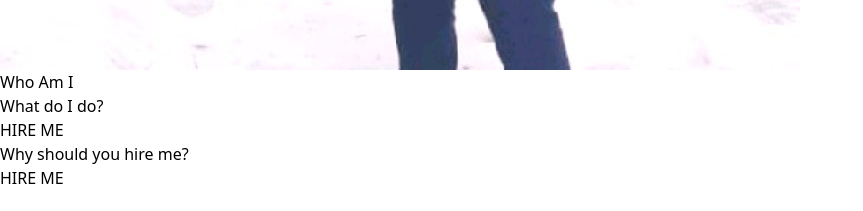
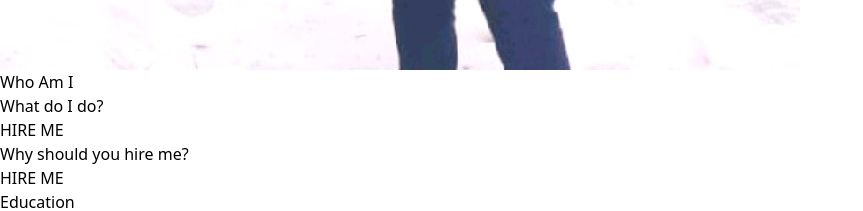
Before and after one commit to yash211/portfolio, a React (Vite) app: page / in a window 1280 px wide. Shown: the part 874-1085 px from the top of the page, without its empty margins (0-863 px from the left). Before the commit the page ends 1064 px from the top, so only its background shows below. Built offline with nearby package versions, Linux system fonts and the light colour scheme.

Commit message:
fixing about me and started with education

```diff
--- /dev/null
+++ b/src/About.jsx
@@ -0,0 +1,51 @@
+import React from 'react'
+
+const About = () => {
+    return (
+        <section className="flex items-center justify-center mt-10 pt-10">
+            <div className="container mx-auto px-4 flex flex-col md:flex-row items-center bg-gray-100 shadow-lg py-8">
+                {/* Image Section */}
+                <div className="w-full md:w-1/3 flex justify-center mb-8 md:mb-0">
+                    <img
+                        src="src\assets\profile_pic.jpg"
+                        alt="Your Image"
+                        className="rounded-full w-64 h-64 object-cover shadow-lg"
+                    />
+                </div>
+
+                {/* Who Am I Section */}
+                <div className="w-full md:w-1/2 md:ml-8">
+
+                    <section className="flex items-center justify-center py-12">
+                        <div className="container mx-auto px-4 bg-gray-100 rounded-lg p-8 shadow-lg">
+                            <h2 className="text-4xl font-bold mb-8 ml-0">Who Am I</h2>
+                            <div className="space-y-6">
+                                {/* Question 1 */}
+                                <div className="group">
+                                    <h3 className="text-2xl font-semibold group-hover:text-blue-500 transition-all duration-300">
+                                        What do I do?
+                                    </h3>
+                                    <p className="text-xl font-bold mt-2 opacity-0 group-hover:opacity-100 transition-opacity duration-300">
+                                        HIRE ME
+                                    </p>
+                                </div>
+                                {/* Question 2 */}
+                                <div className="group">
+                                    <h3 className="text-2xl font-semibold group-hover:text-blue-500 transition-all duration-300">
+                                        Why should you hire me?
+                                    </h3>
+                                    <p className="text-xl font-bold mt-2 opacity-0 group-hover:opacity-100 transition-opacity duration-300">
+                                        HIRE ME
+                                    </p>
+                                </div>
+                                {/* Add more questions similarly */}
+                            </div>
+                        </div>
+                    </section>
+                </div>
+            </div>
+        </section>
+    )
+}
+
+export default About
--- /dev/null
+++ b/src/Education.jsx
@@ -0,0 +1,16 @@
+import React from 'react'
+
+const Education = () => {
+  return (
+    <section className='container mt-2 pt-2'>
+        <div>
+            <h2 className='md-w-1/4 justify-content-center'>Education</h2>
+        </div>
+        <div>
+
+        </div>
+    </section>
+  )
+}
+
+export default Education
--- a/src/Home.jsx
+++ b/src/Home.jsx
@@ -1,59 +1,15 @@
+import About from "./About"
+import Education from "./Education"
 import Navbar from "./Navbar"
 
 function Home() {
     return (
         <div className="">
             <Navbar />
-            <section className="flex items-center justify-center m-10 min-h-screen bg-gradient-to-r from-teal-200 to-blue-500">
-                <div className="container mx-auto px-4 flex flex-col md:flex-row items-center bg-gray-100 shadow-lg py-8">
-                    {/* Image Section */}
-                    <div className="w-full md:w-1/3 flex justify-center mb-8 md:mb-0">
-                        <img
-                            src="src\assets\profile_pic.jpg"
-                            alt="Your Image"
-                            className="rounded-full w-64 h-64 object-cover shadow-lg"
-                        />
-                    </div>
-
-                    {/* Who Am I Section */}
-                    <div className="w-full md:w-1/2 md:ml-8">
-                        {/* <h2 className="text-4xl font-bold mb-4">Hi,I am YASH GUPTA</h2>
-                        <p className="text-lg text-gray-700 leading-relaxed">
-                            I am a passionate software engineer with a focus on full-stack development.
-                            I enjoy building responsive web applications, solving challenging problems,
-                            and always aim to improve my skills. I specialize in technologies like
-                            JavaScript, React, Node.js, and have a strong background in both frontend
-                            and backend engineering.
-                        </p> */}
-                        <section className="flex items-center justify-center py-12">
-                            <div className="container mx-auto px-4 bg-gray-100 rounded-lg p-8 shadow-lg">
-                                <h2 className="text-4xl font-bold mb-8 ml-0">Who Am I</h2>
-                                <div className="space-y-6">
-                                    {/* Question 1 */}
-                                    <div className="group">
-                                        <h3 className="text-2xl font-semibold group-hover:text-blue-500 transition-all duration-300">
-                                            What do I do?
-                                        </h3>
-                                        <p className="text-xl font-bold mt-2 opacity-0 group-hover:opacity-100 transition-opacity duration-300">
-                                            HIRE ME
-                                        </p>
-                                    </div>
-                                    {/* Question 2 */}
-                                    <div className="group">
-                                        <h3 className="text-2xl font-semibold group-hover:text-blue-500 transition-all duration-300">
-                                            Why should you hire me?
-                                        </h3>
-                                        <p className="text-xl font-bold mt-2 opacity-0 group-hover:opacity-100 transition-opacity duration-300">
-                                            HIRE ME
-                                        </p>
-                                    </div>
-                                    {/* Add more questions similarly */}
-                                </div>
-                            </div>
-                        </section>
-                    </div>
-                </div>
-            </section>
+            <div className="min-h-screen bg-gradient-to-r from-teal-200 to-blue-500">
+                <About />
+                <Education/>
+            </div>
         </div>
     )
 }
```
